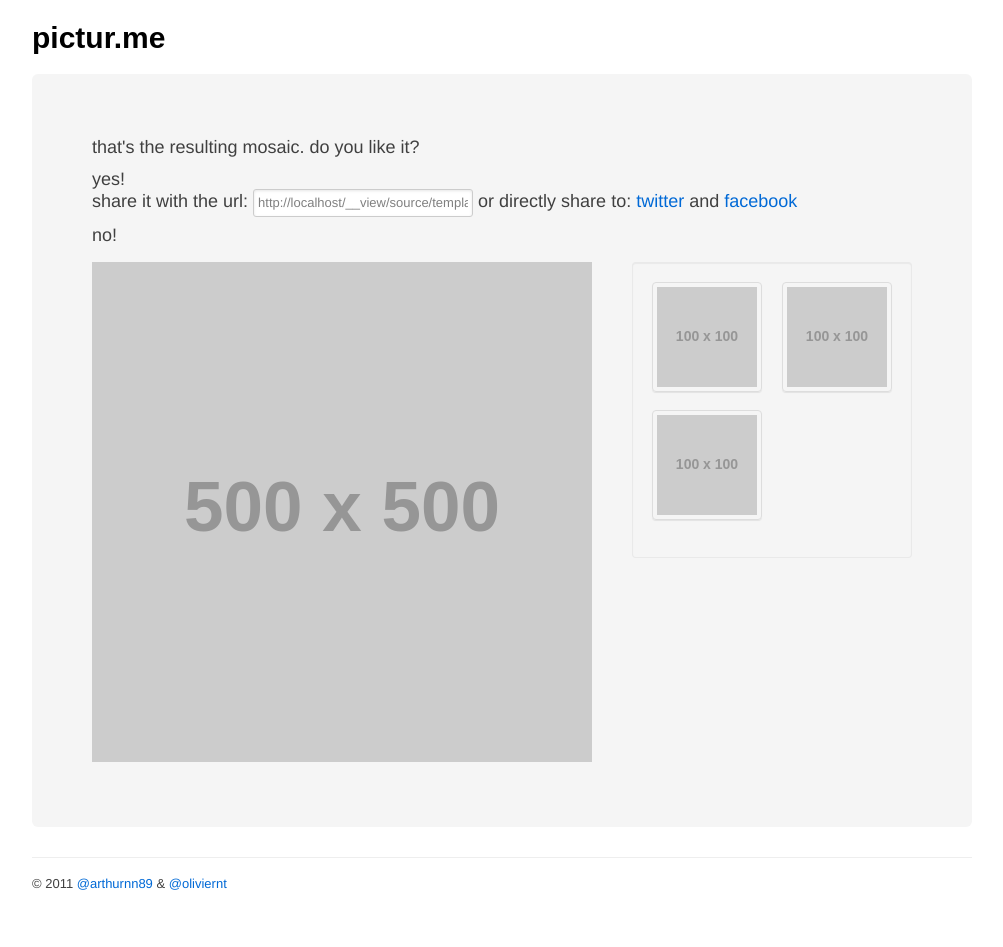
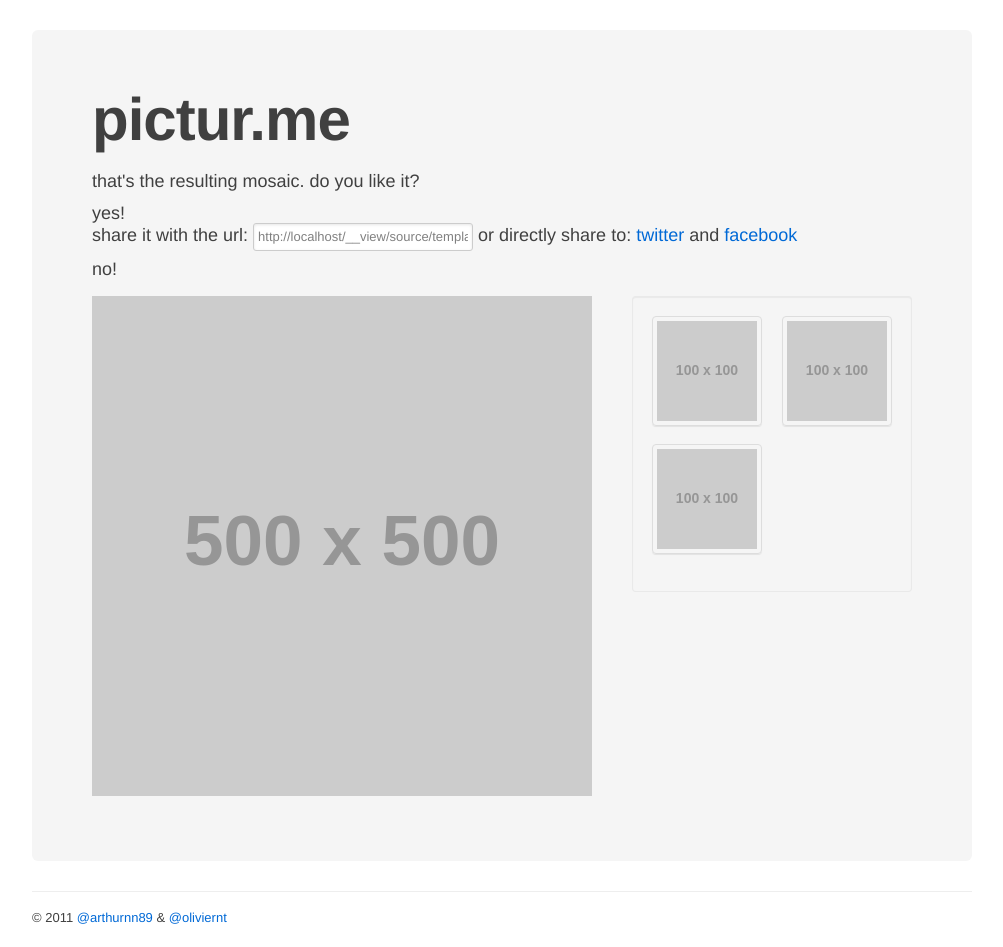
Before and after one commit to arthurnn/picturme, a Django app: template source/templates/details.html in a window 1280 px wide. Shown: the whole page, without its empty margins (138-1141 px from the left). Before the commit the page ends 890 px from the top, so only its background shows below. Run offline with Django 3.2, Linux system fonts and the light colour scheme; the template is opened without the code that fills it, so the values that code supplies are empty; grey boxes labelled with a size stand in for pictures from a placeholder-image service; parts of the project's set-up code (start-up, migrations or seed data) failed here and were passed over; some libraries are stand-ins or nearby versions; some web fonts are replaced.

Commit message:
moved headline in container

```diff
--- a/docroot/static/css/custom.css
+++ b/docroot/static/css/custom.css
@@ -1,17 +1,8 @@
-@font-face {
-    font-family: 'Didact Gothic';
-    font-style: normal;
-    font-weight: normal;
-    src: local('Didact Gothic'), local('DidactGothic'), url('http://themes.googleusercontent.com/static/fonts/didactgothic/v3/v8_72sD3DYMKyM0dn3LtWk3vq9dAc3DuCNWjMJNKvGE.woff') format('woff');
-}
 * {
     text-transform: lowercase;
 }
-header {
-    margin: 20px 0 0;
-}
-header h1 {
-    font-family: 'Didact Gothic', sans-serif;
+.container {
+    margin: 30px auto 0;
 }
 header h1 a{
     color: #000;
@@ -20,3 +11,10 @@ summary{
     display:block;
     font-size: 18px;
 }
+footer {
+    display: block;
+    margin: 0 0 20px;
+}
+.hero-unit h1{
+    margin: 0 0 18px;
+}
--- a/docroot/static/js/script.js
+++ b/docroot/static/js/script.js
@@ -6,7 +6,7 @@ $(function(){
     var $t = $(this),
         url = $t.attr("href"),
         title = $t.attr("title");
-    url += "?text=Check out this pic I just uploaded: " + location.href;
+    url += "?text=I just uploaded a picture to #picturme ";// + location.href;
     popup(url, title)
     return false;
   });
--- a/source/templates/base.html
+++ b/source/templates/base.html
@@ -46,11 +46,6 @@
 <body>
 
 	<div class="container">
-		<header>
-	    	<h1>
-	    		<a href="/">pictur.me</a>
-		    </h1>
-	    </header>
 	    <div class="hero-unit">
 			{% block content %}{% endblock content %}
     	</div>
--- a/source/templates/details.html
+++ b/source/templates/details.html
@@ -6,6 +6,7 @@
 {% endblock additional_headers %}
 
 {% block content %}
+    <h1>pictur.me</h1>
     <section>
         <div class="show-grid row">
             <div class="span">
--- a/source/templates/loading.html
+++ b/source/templates/loading.html
@@ -2,10 +2,11 @@
 {% load i18n %}
 
 {% block additional_headers %}
-    <title>pictur.me | home</title>
+    <title>pictur.me | loading</title>
 {% endblock additional_headers %}
 
 {% block content %}
+        <h1>pictur.me</h1>
         <h1 id="loader">...</h1>
         <p>your picture is being uploaded and generated. Please be patient, this can take a while...</p>
 {% endblock content %}
```
